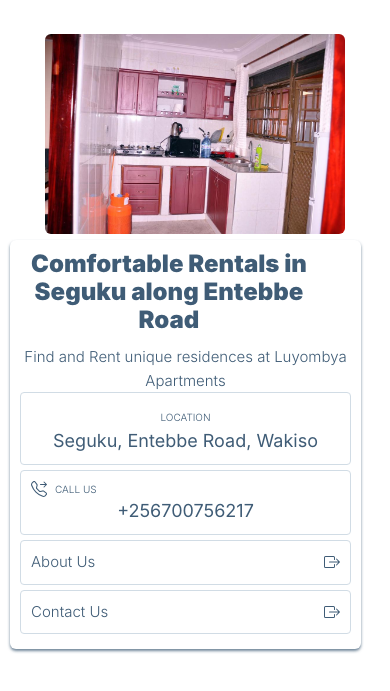
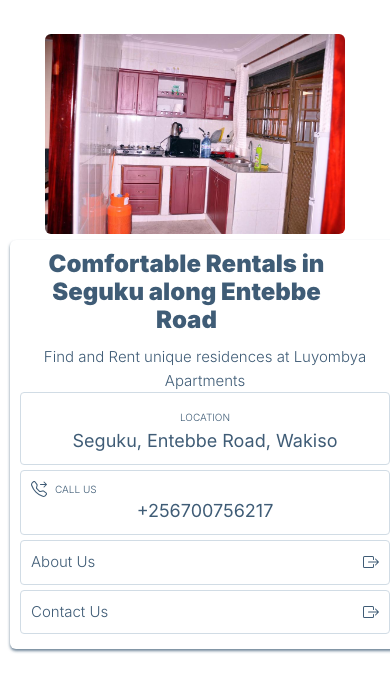
Before and after one commit to kasmediautamu/luyombya-apartments, a Gatsby site: page / in a window 390 px wide. Shown: the part 95-786 px from the top of the page. Built offline with nearby package versions, Linux system fonts and the light colour scheme; Gatsby itself is replaced by a stand-in of ours.

Commit message:
stretches out card

```diff
--- a/src/css/style.css
+++ b/src/css/style.css
@@ -575,7 +575,7 @@ a:focus {
     margin-left:10px;
     margin-right: 20%;
     background-color: #FFF;
-    min-width:90%;
+    min-width:100%;
 }
 .card-title {
   color:#3F5C76;
```
